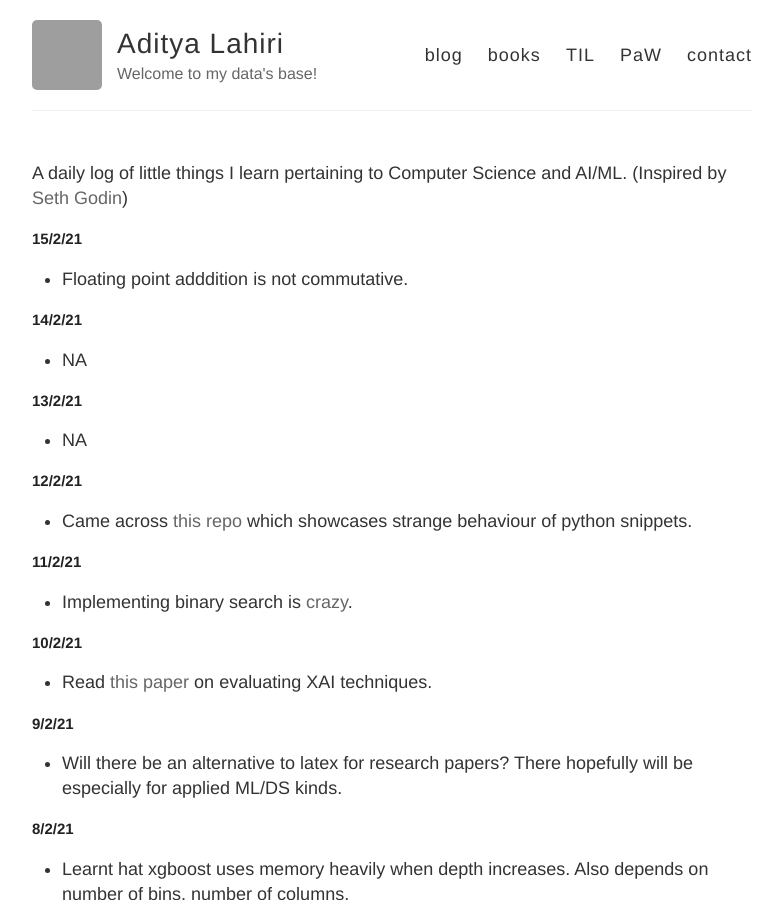
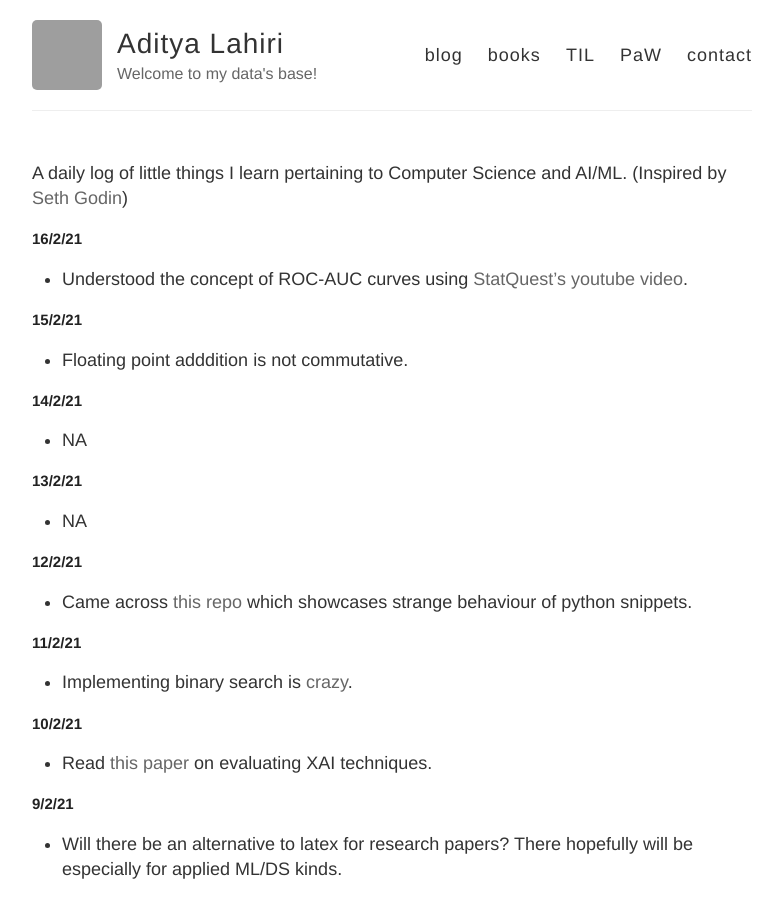
Before and after one commit to adityalahiri/adityalahiri.github.io, a Jekyll site: the page built from TIL.md, in a window 1280 px wide and 900 px high. Shown: the whole window, without its empty margins (248-1030 px from the left). Built offline with Jekyll 4.4.1, drawn with Linux system fonts in a browser that asks for light colours; our own code applies the rules of GitHub Pages for plain Markdown files; grey boxes are pictures that could not be loaded.

Commit message:
Update for 16/2

```diff
--- a/TIL.md
+++ b/TIL.md
@@ -1,5 +1,9 @@
 A daily log of little things I learn pertaining to Computer Science and AI/ML.
 (Inspired by [Seth Godin](https://seths.blog/))
+
+## 16/2/21
+
+* Understood the concept of ROC-AUC curves using [StatQuest's youtube video](https://www.youtube.com/watch?v=4jRBRDbJemM&ab_channel=StatQuestwithJoshStarmer).
 
 ## 15/2/21
 
```
